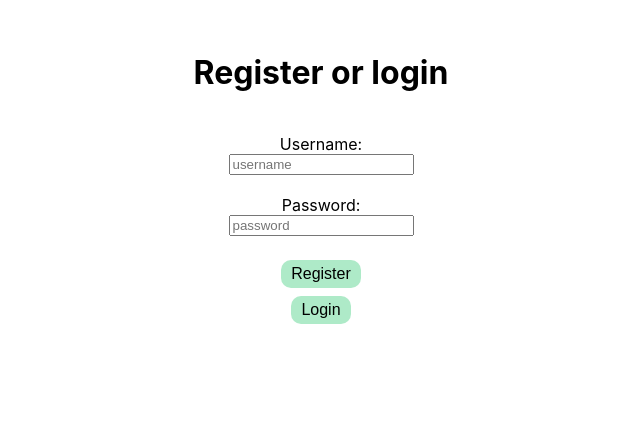
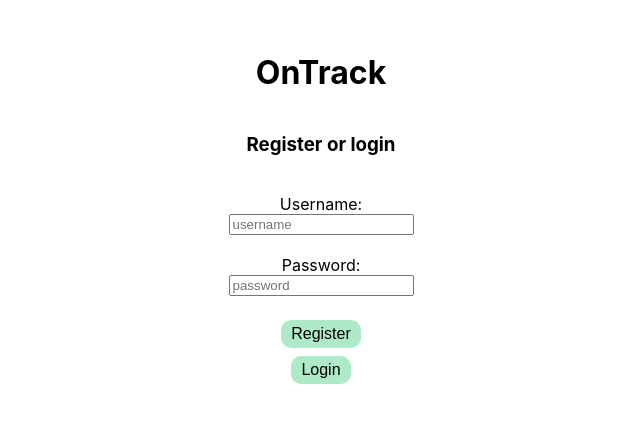
Before and after one commit to meerabal/onTrack, a React (Create React App) app: page / in a window 1280 px wide. Shown: the top 422 px of the page, without its empty margins (319-959 px from the left). Built offline with nearby package versions, Linux system fonts and the light colour scheme.

Commit message:
minor header changes

```diff
--- a/src/App.tsx
+++ b/src/App.tsx
@@ -72,7 +72,7 @@ function App() {
   return (
     <div id="base">
       <Router>
-        {currentUser ? <Header /> : null}
+        <Header />
 
         {!currentUser ? (
           <LoginPage setUser={registerUser} loginUser={loginUser} />
--- a/src/pages/Login.tsx
+++ b/src/pages/Login.tsx
@@ -55,7 +55,7 @@ const LoginPage = ({ setUser, loginUser }: LoginPageInterface) => {
 
   return (
     <>
-      <h1>Register or login</h1>
+      <h3>Register or login</h3>
       <br />
       <label>Username: </label>
       <input placeholder={"username"} onChange={updateUsername} />
```
